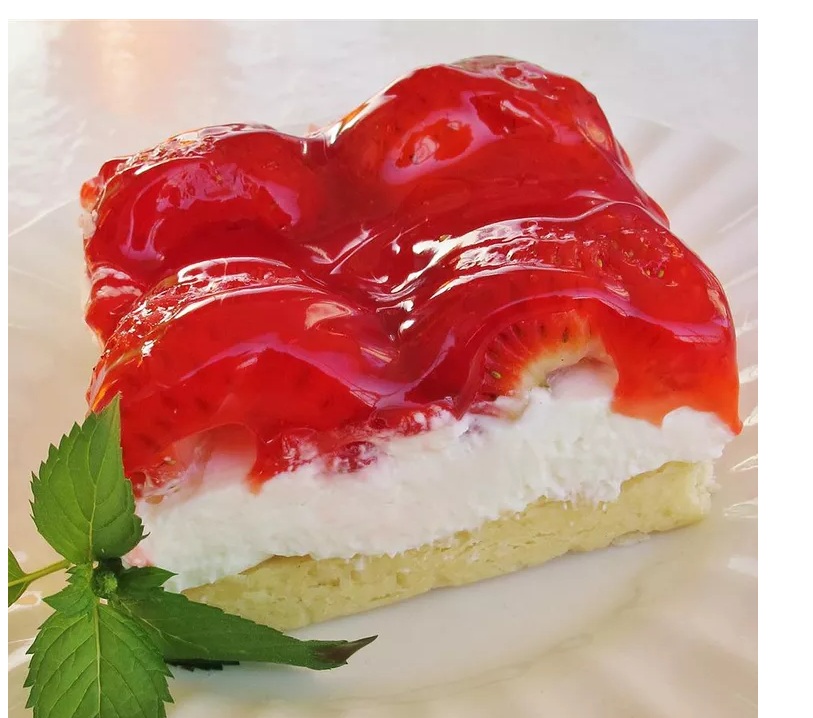
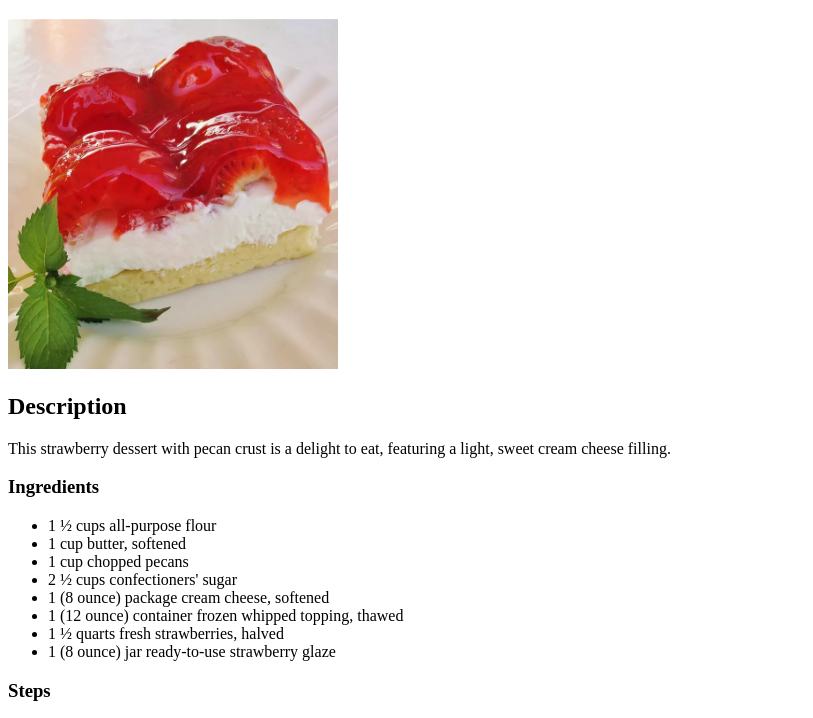
Before and after one commit to TPD2004/odin-recipes, a plain HTML site: page recipes/strawberry-desert.html in a window 1280 px wide. Shown: the part 61-779 px from the top of the page, without its empty margins (0-813 px from the left). Drawn offline with Linux system fonts and the light colour scheme.

Commit message:
Change height and width of strawberry image

```diff
--- a/recipes/strawberry-desert.html
+++ b/recipes/strawberry-desert.html
@@ -8,7 +8,7 @@
     <body>
         <h1>Annie's Strawberry Desert</h1>
 
-        <img src="../img/strawberry.jpg" alt="Image of Strawberry Desert">
+        <img src="../img/strawberry.jpg" alt="Image of Strawberry Desert" height="350" width="330">
 
         <h2>Description</h2>
         <p>This strawberry dessert with pecan crust is a delight to eat, featuring a light, sweet cream cheese filling.</p>
```
